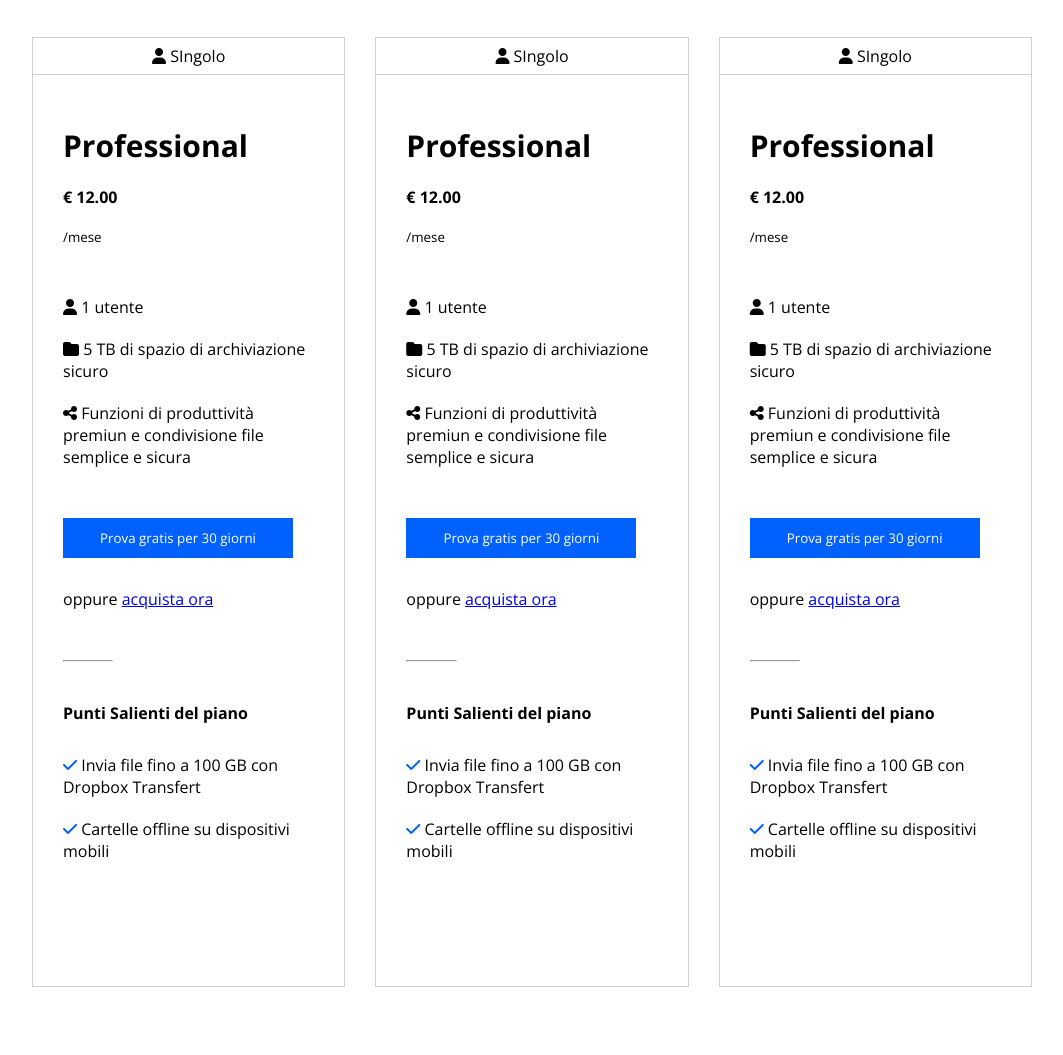
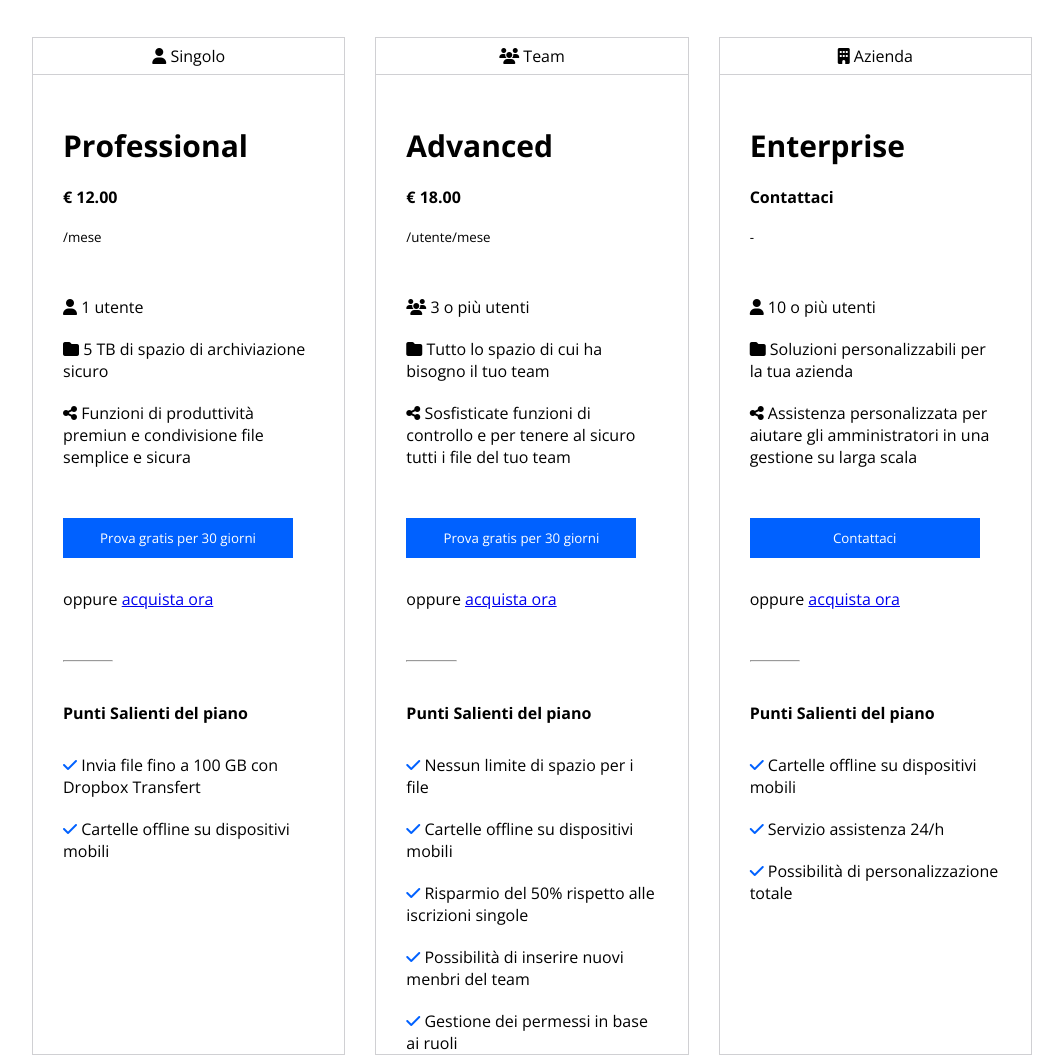
Before and after one commit to NeilMagon/htmlcss-dropbox, a plain HTML site: page index.html in a window 1280 px wide. Shown: the part 1086-2141 px from the top of the page, without its empty margins (108-1171 px from the left). Before the commit the page ends 2073 px from the top, so only its background shows below. Drawn offline with nearby package versions, Linux system fonts and the light colour scheme.

Commit message:
feat: add all column

```diff
--- a/index.html
+++ b/index.html
@@ -80,7 +80,7 @@
             <div class="col-33 margin-top-40">
                 <div class="column-center">
                     <i class="fa-solid fa-user"></i>
-                    <span>SIngolo</span>
+                    <span>Singolo</span>
                 </div>
                 <div class="margin-top-50 padding-30">
                     <h3>Professional</h3>
@@ -120,25 +120,25 @@
             <!-- SECOND-COLUMN -->
             <div class="col-33 margin-top-40">
                 <div class="column-center">
-                    <i class="fa-solid fa-user"></i>
-                    <span>SIngolo</span>
+                    <i class="fa-solid fa-users"></i>
+                    <span>Team</span>
                 </div>
                 <div class="margin-top-50 padding-30">
-                    <h3>Professional</h3>
-                    <h4 class="padding-20">€ 12.00</h4>
-                    <small class="margin-bottom-50">/mese</small>
+                    <h3>Advanced</h3>
+                    <h4 class="padding-20">€ 18.00</h4>
+                    <small class="margin-bottom-50">/utente/mese</small>
                     <ul class="top-40">
                         <li>
-                            <i class="fa-solid fa-user"></i>
-                            1 utente
+                            <i class="fa-solid fa-users"></i>
+                            3 o più utenti
                         </li>
                         <li class="margin-20">
                             <i class="fa-solid fa-folder"></i>
-                            5 TB di spazio di archiviazione sicuro
+                            Tutto lo spazio di cui ha bisogno il tuo team
                         </li>
                         <li class="margin-bottom-50">
                             <i class="fa-solid fa-share-nodes"></i>
-                            Funzioni di produttività premiun e condivisione file semplice e sicura
+                            Sosfisticate funzioni di controllo e per tenere al sicuro tutti i file del tuo team
                         </li>
                     </ul>
                     <button class="btn-color btn-height btn-padding btn-width">Prova gratis per 30 giorni</button>
@@ -148,11 +148,23 @@
                     <ul id="fa-check">
                         <li class="margin-top-30">
                             <i class="fa-solid fa-check"></i>
-                            Invia file fino a 100 GB con Dropbox Transfert
+                            Nessun limite di spazio per i file
                         </li>
                         <li class="margin-20">
                             <i class="fa-solid fa-check"></i>
                             Cartelle offline su dispositivi mobili
+                        </li>
+                        <li>
+                            <i class="fa-solid fa-check"></i>
+                            Risparmio del 50% rispetto alle iscrizioni singole
+                        </li>
+                        <li class="margin-20">
+                            <i class="fa-solid fa-check"></i>
+                            Possibilità di inserire nuovi menbri del team
+                        </li>
+                        <li>
+                            <i class="fa-solid fa-check"></i>
+                            Gestione dei permessi in base ai ruoli
                         </li>
                     </ul>
                 </div>
@@ -161,39 +173,43 @@
             <!-- THIRD-COLUMN -->
             <div class="col-33 margin-top-40">
                 <div class="column-center">
-                    <i class="fa-solid fa-user"></i>
-                    <span>SIngolo</span>
+                    <i class="fa-solid fa-building"></i>
+                    <span>Azienda</span>
                 </div>
                 <div class="margin-top-50 padding-30">
-                    <h3>Professional</h3>
-                    <h4 class="padding-20">€ 12.00</h4>
-                    <small class="margin-bottom-50">/mese</small>
+                    <h3>Enterprise</h3>
+                    <h4 class="padding-20">Contattaci</h4>
+                    <small class="margin-bottom-50">-</small>
                     <ul class="top-40">
                         <li>
                             <i class="fa-solid fa-user"></i>
-                            1 utente
+                            10 o più utenti
                         </li>
                         <li class="margin-20">
                             <i class="fa-solid fa-folder"></i>
-                            5 TB di spazio di archiviazione sicuro
+                            Soluzioni personalizzabili per la tua azienda
                         </li>
                         <li class="margin-bottom-50">
                             <i class="fa-solid fa-share-nodes"></i>
-                            Funzioni di produttività premiun e condivisione file semplice e sicura
+                            Assistenza personalizzata per aiutare gli amministratori in una gestione su larga scala
                         </li>
                     </ul>
-                    <button class="btn-color btn-height btn-padding btn-width">Prova gratis per 30 giorni</button>
+                    <button class="btn-color btn-height btn-padding btn-width">Contattaci</button>
                     <p class="margin-top-30">oppure <a href="#">acquista ora</a></p>
                     <hr class="margin-top-50">
                     <h4 class="margin-top-40">Punti Salienti del piano</h4>
                     <ul id="fa-check">
                         <li class="margin-top-30">
                             <i class="fa-solid fa-check"></i>
-                            Invia file fino a 100 GB con Dropbox Transfert
+                            Cartelle offline su dispositivi mobili
                         </li>
                         <li class="margin-20">
                             <i class="fa-solid fa-check"></i>
-                            Cartelle offline su dispositivi mobili
+                            Servizio assistenza 24/h
+                        </li>
+                        <li>
+                            <i class="fa-solid fa-check"></i>
+                            Possibilità di personalizzazione totale
                         </li>
                     </ul>
                 </div>
```
